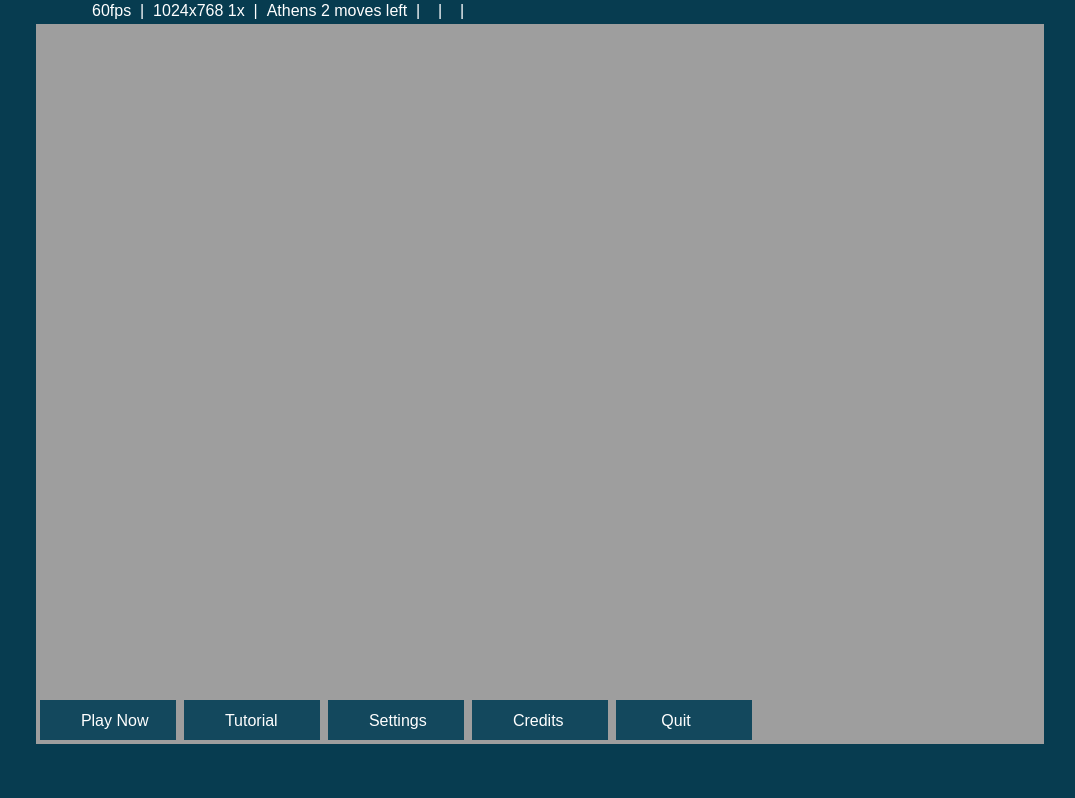
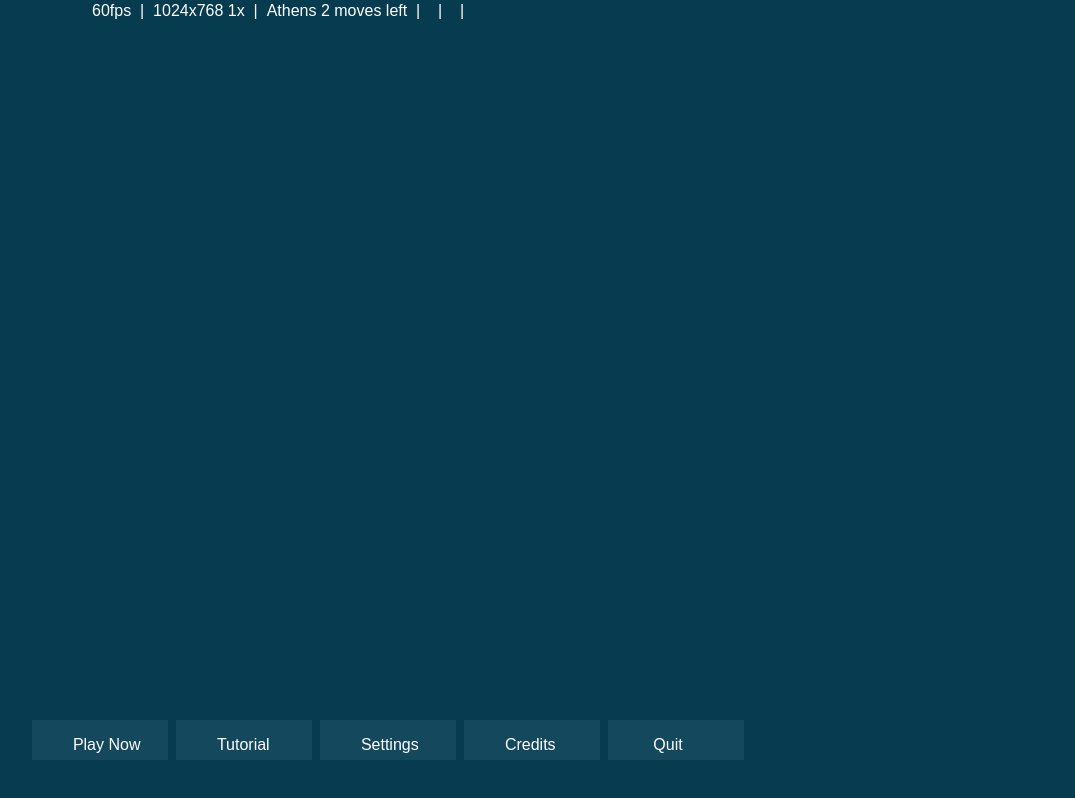
Before and after one commit to shu1/nika, a plain HTML site: page index.html in a window 1280 px wide. Shown: the whole page, without its empty margins (100-1175 px from the left). Drawn offline with Linux system fonts and the light colour scheme.

Commit message:
Working towards robust menus
- Removed main menu image asset

```diff
--- a/index.html
+++ b/index.html
@@ -39,7 +39,6 @@ var s=document.getElementsByTagName('script')[0];s.parentNode.insertBefore(ga,s)
 		<img src="images/golden96.png" id="golden" style="display:none"/>
 		<img src="images/silver96.png" id="silver" style="display:none"/>
 		<img src="images/board1440.png" id="board" style="display:none"/>
-		<img src="images/mainmenu2678.jpg" id="mainmenu" style="display:none"/>
 		<canvas id="canvas" width=1024 height=768></canvas>
 	</div>
 	<audio src="audio/pick.mp3" id="pick"></audio>
--- a/js/main.js
+++ b/js/main.js
@@ -211,18 +211,18 @@ function draw(time) {
 				break;
 
 			case 1:
+				context.restore();
 				drawMainMenu();
-				context.restore();
 				break;
 
 			case 2:
+				context.restore();
 				drawSettingsMenu();
-				context.restore();
 				break;
 
 			case 3:
+				context.restore();
 				drawCreditsMenu();
-				context.restore();
 				break;
 		}
 		mediaMan.draw = mediaMan.zoom != 0 || mediaMan.menu;
@@ -235,7 +235,7 @@ function draw(time) {
 }
 
 function drawMainMenu() {
-	context.drawImage(images[8], 0, 0, boardWidth, boardHeight);
+	drawSubmenuBg();
 
 	mainMenuMan.cols = Math.ceil(mainButtons.length / mainMenuMan.rows);
 	for (var row = 0; row < mainMenuMan.rows; ++row) {
@@ -295,11 +295,11 @@ function drawMainButton(row, col, text, textColor, bgColor) {
 	var padding = 4;
 	if (bgColor) {
 		context.fillStyle = bgColor;
-		context.fillRect(mainMenuMan.bWidth * col + padding, canvas.height - mainMenuMan.bHeight * (row+2) + padding,
+		context.fillRect(mainMenuMan.bWidth * col + padding, canvas.height - mainMenuMan.bHeight,
 			mainMenuMan.bWidth - padding*2, mainMenuMan.bHeight - padding*2);
 	}
 	context.fillStyle = textColor;
-	context.fillText(text, mainMenuMan.bWidth * (col+0.25), canvas.height - mainMenuMan.bHeight * (row+1.5)+6);
+	context.fillText(text, mainMenuMan.bWidth * (col+0.25), canvas.height - mainMenuMan.bHeight * (row+0.5)+6);
 }
 
 function drawBoard() {
```
Also changed, not shown: index0.html (+0 -1 lines), index1.html (+0 -1 lines), index2.html (+0 -1 lines).
